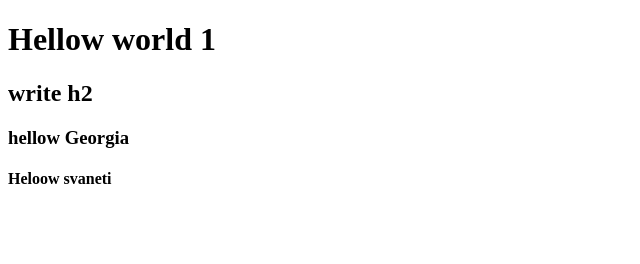
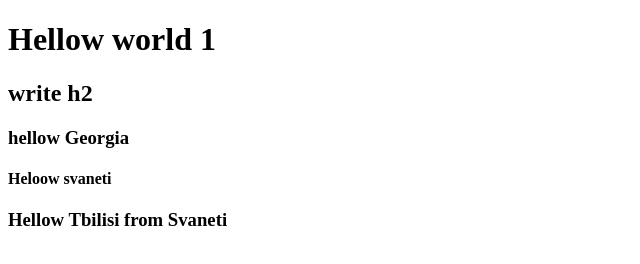
Before and after one commit to Dpan27/FirstGit, a plain HTML site: page index.html in a window 1280 px wide. Shown: the whole page, without its empty margins (0-640 px from the left). Drawn offline with Linux system fonts and the light colour scheme.

Commit message:
update ftom tbilisi
create new line

```diff
--- a/index.html
+++ b/index.html
@@ -11,5 +11,6 @@
 		<h2>write h2 </h2>
 		<h3>hellow Georgia</h3>
 		<h4>Heloow svaneti</h4>
+		<h3>Hellow Tbilisi from Svaneti</3>
 	</body>
 </html>
```
